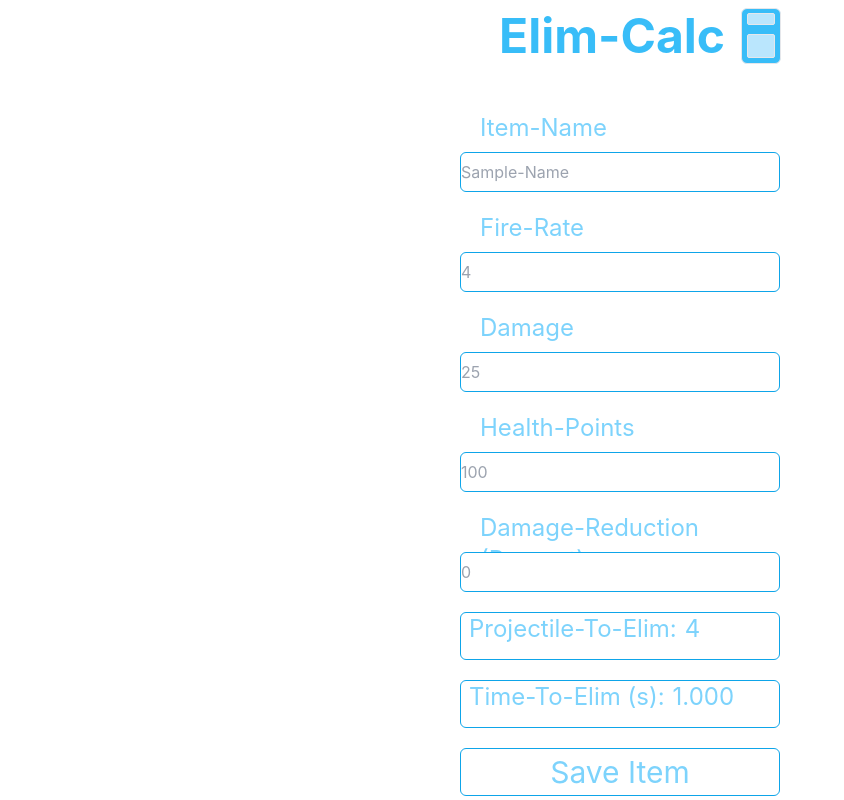
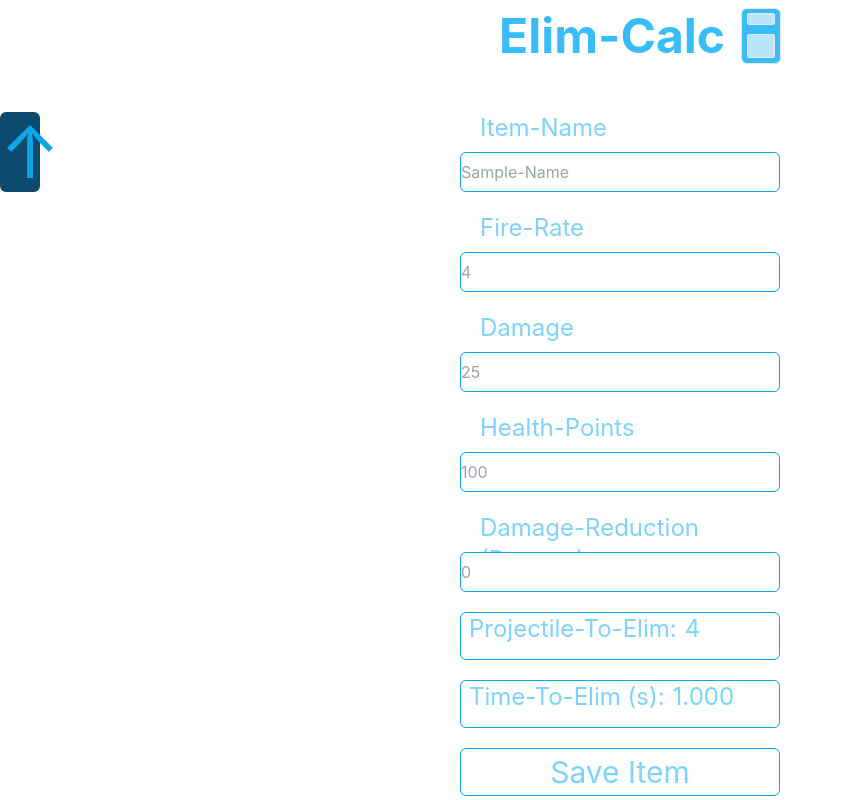
Before and after one commit to JL-597586/TTE-Calc, a Next.js app: page / in a window 1280 px wide. Shown: the top 800 px of the page, without its empty margins (0-844 px from the left). Built offline with nearby package versions, Linux system fonts and the light colour scheme.

Commit message:
added scroll to top floating button

```diff
--- a/pages/index.tsx
+++ b/pages/index.tsx
@@ -53,6 +53,14 @@ const Home = () => {
   //AmmoToElimCeiling = Math.ceil( AmmoToElim )
   //TimeToElim = ((1/form?.fireRate)*AmmoToElimCeiling)
 
+  function ScrollToTop() {
+    // Scroll to top logic
+    window.scrollTo({
+      top: 0,
+      behavior: "smooth"
+    })
+  }
+
   return (
     <div>
       <Head>
@@ -60,6 +68,7 @@ const Home = () => {
       </Head>
 
       <main>
+
         <h1 className=' flex min-w-screen justify-center items-center text-5xl font-bold text-sky-400 m-2'>
 
           Elim-Calc
@@ -70,11 +79,19 @@ const Home = () => {
             <div className='flex w-7 h-6 bg-sky-200 border rounded-sm m-1'></div>
 
           </div>
+
         </h1>
 
         <div className='flex min-w-screen justify-center h-10'></div>
 
+
+        <div className='fixed min-w-screen'>
+            <button onClick={ScrollToTop} className='bg-sky-900 h-20 w-10 text-7xl text-center text-sky-500 rounded-md '>↑</button>
+        </div>
+
         <div className='flex min-w-screen items-center flex-col'>
+
+
           <form>
             <p className='w-80 h-10 text-2xl mx-5 text-sky-300'>Item-Name</p>
 
```
